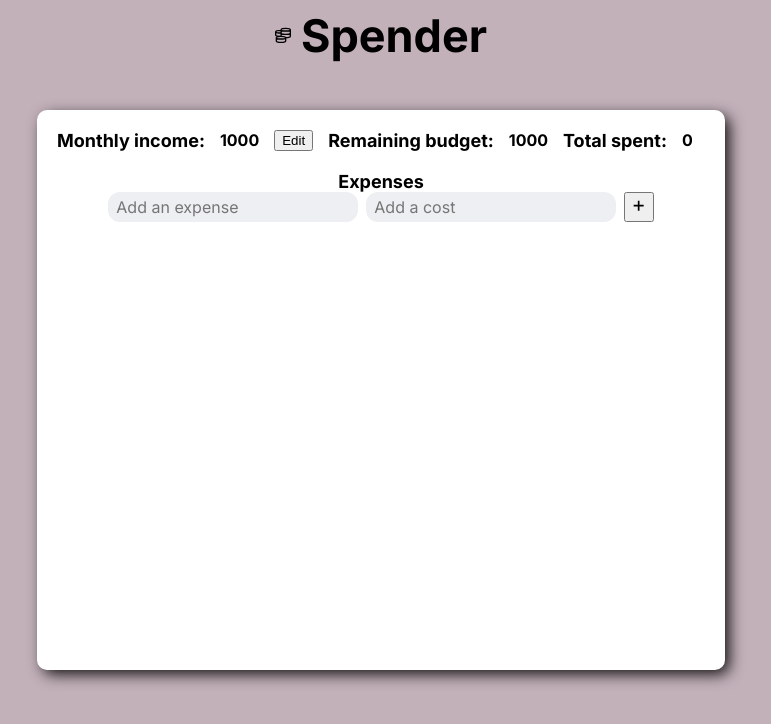
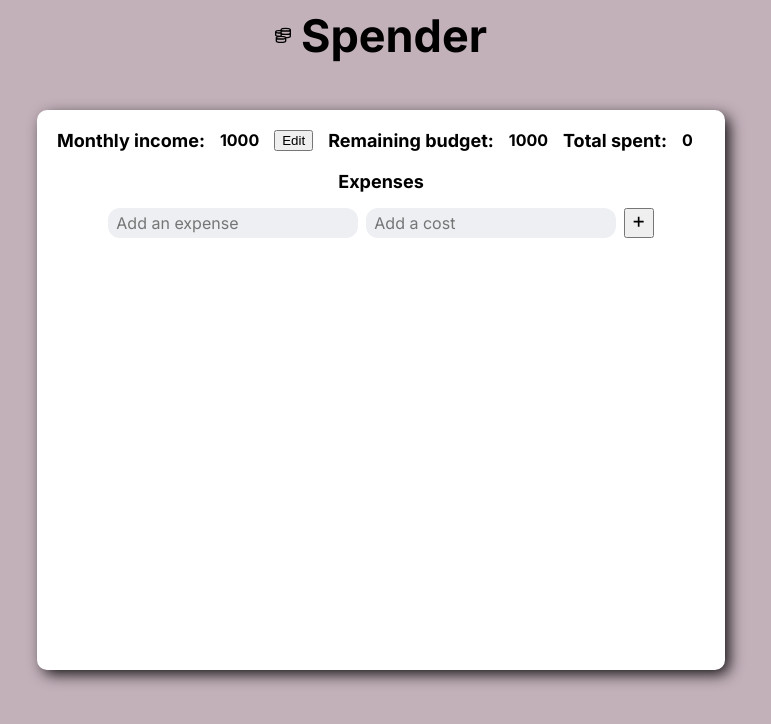
Before and after one commit to JakubLevanszky/spender-app-v2, a React (Create React App) app: page / in a window 1280 px wide. Shown: the top 724 px of the page, without its empty margins (259-1030 px from the left). Built offline with nearby package versions, Linux system fonts and the light colour scheme.

Commit message:
chore: adjusting Title for expanses

```diff
--- a/src/components/Expenses/Expenses.js
+++ b/src/components/Expenses/Expenses.js
@@ -2,8 +2,7 @@
 import React from 'react';
 import ExpensesForm from '../ExpensesForm/ExpensesForm';
 import ExpenseItem from '../ExpenseItem/ExpenseItem';
-import { Title } from '../../features/ui/theme/typograhpy';
-import { ExpansesWraper } from './Expenses.styled';
+import { ExpansesWraper, TitleExpanses } from './Expenses.styled';
 
 export default function Expenses(props) {
   const addExpense = (expense) => {
@@ -23,7 +22,7 @@ export default function Expenses(props) {
 
   return (
     <ExpansesWraper>
-      <Title>Expenses</Title>
+      <TitleExpanses>Expenses</TitleExpanses>
       <ExpensesForm onSubmit={addExpense} />
       <ExpenseItem expenses={props.expenses} onRemoveExpense={handleRemoveExpense} />
     </ExpansesWraper>
--- a/src/components/Expenses/Expenses.styled.js
+++ b/src/components/Expenses/Expenses.styled.js
@@ -1,4 +1,5 @@
 import styled from 'styled-components';
+import { Title } from '../../features/ui/theme/typograhpy';
 
 export const ExpansesWraper = styled.section`
   display: flex;
@@ -9,3 +10,7 @@ export const ExpansesWraper = styled.section`
   scrollbar-gutter: stable both-edges;
   padding-bottom: 10px;
 `;
+
+export const TitleExpanses = styled(Title)`
+  padding-bottom: 16px;
+`;
```
